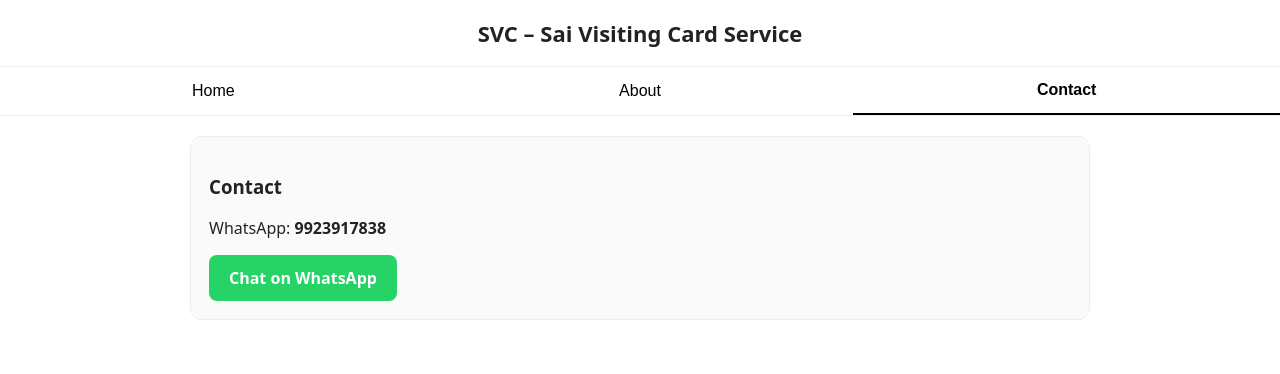
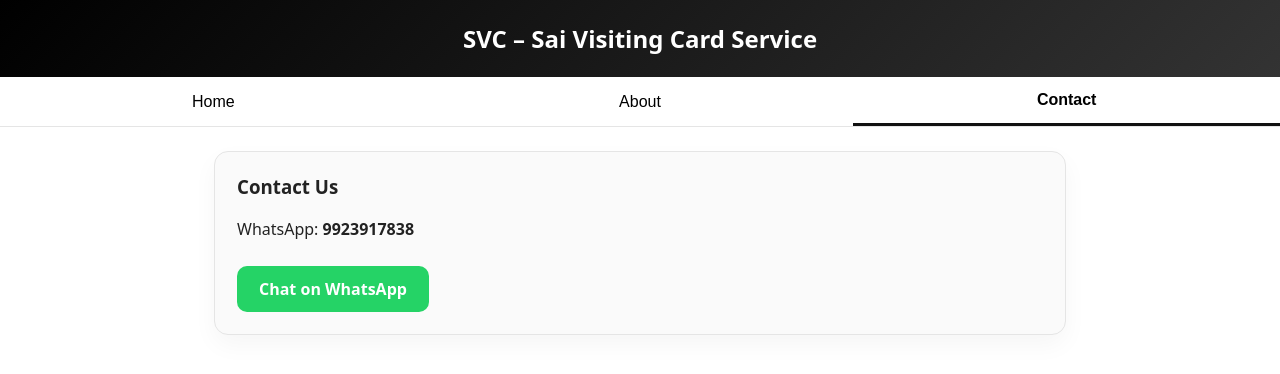
Before and after one commit to Rboy4521rrr/Sai-Visiting-Card-Service, a plain HTML site: page index.html in a window 1280 px wide. Both pictures are taken after a click on the button "Contact". Drawn offline with Linux system fonts and the light colour scheme.

Commit message:
Update index.html

```diff
--- a/index.html
+++ b/index.html
@@ -6,6 +6,16 @@
 <meta name="viewport" content="width=device-width, initial-scale=1.0">
 
 <style>
+:root{
+  --primary:#111;
+  --light:#f7f7f7;
+  --border:#e5e5e5;
+}
+
+*{
+  box-sizing:border-box;
+}
+
 body{
   margin:0;
   font-family: system-ui, Arial, sans-serif;
@@ -13,18 +23,20 @@ body{
   color:#222;
 }
 
+/* HEADER */
 header{
-  padding:18px;
+  padding:22px;
   text-align:center;
-  font-size:22px;
-  font-weight:600;
-  border-bottom:1px solid #eee;
+  font-size:24px;
+  font-weight:700;
+  background:linear-gradient(135deg,#000,#333);
+  color:white;
 }
 
+/* NAV */
 nav{
   display:flex;
-  justify-content:space-around;
-  border-bottom:1px solid #eee;
+  border-bottom:1px solid var(--border);
 }
 
 nav button{
@@ -34,61 +46,96 @@ nav button{
   background:white;
   font-size:16px;
   cursor:pointer;
+  transition:.3s;
+}
+
+nav button:hover{
+  background:var(--light);
 }
 
 nav button.active{
-  border-bottom:2px solid #000;
-  font-weight:600;
+  border-bottom:3px solid var(--primary);
+  font-weight:700;
 }
 
+/* SECTIONS */
 .section{
   display:none;
-  padding:20px;
+  padding:24px;
   max-width:900px;
   margin:auto;
+  animation:fade .3s ease;
 }
 
 .section.active{
   display:block;
 }
 
+/* CARD */
 .card{
   background:#fafafa;
-  padding:18px;
-  border-radius:12px;
-  border:1px solid #eee;
-  margin-bottom:16px;
+  padding:22px;
+  border-radius:14px;
+  border:1px solid var(--border);
+  margin-bottom:20px;
+  box-shadow:0 10px 25px rgba(0,0,0,.04);
 }
 
+.card h2,.card h3{
+  margin-top:0;
+}
+
+/* STICKERS */
 .stickers{
   display:flex;
-  gap:12px;
+  gap:16px;
   flex-wrap:wrap;
+  margin-top:10px;
 }
 
 .sticker{
-  width:90px;
-  height:90px;
-  background:#fff;
+  width:100px;
+  height:100px;
+  background:white;
   border:1px solid #ccc;
   display:flex;
   align-items:center;
   justify-content:center;
   font-size:14px;
+  font-weight:600;
+  transition:.3s;
 }
 
-.oval{ border-radius:45px / 30px; }
+.sticker:hover{
+  transform:translateY(-5px);
+  box-shadow:0 6px 15px rgba(0,0,0,.15);
+}
+
+.oval{ border-radius:50px / 32px; }
 .circle{ border-radius:50%; }
-.rect{ border-radius:8px; }
+.rect{ border-radius:10px; }
 
+/* WHATSAPP */
 .whatsapp{
   display:inline-block;
-  padding:12px 20px;
+  margin-top:10px;
+  padding:12px 22px;
   background:#25D366;
   color:white;
   text-decoration:none;
-  border-radius:8px;
-  font-weight:600;
+  border-radius:10px;
+  font-weight:700;
+  transition:.3s;
+}
+
+.whatsapp:hover{
+  background:#1ebe5b;
+}
+
+/* ANIMATION */
+@keyframes fade{
+  from{opacity:0; transform:translateY(10px);}
+  to{opacity:1; transform:none;}
 }
 </style>
 </head>
@@ -106,29 +153,29 @@ nav button.active{
 <div id="home" class="section active">
   <div class="card">
     <h2>Professional Visiting Cards</h2>
-    <p>Best price • Fast service • Quality print • Trusted work</p>
+    <p>Affordable pricing • Fast delivery • Premium quality print • Trusted service</p>
   </div>
 </div>
 
 <div id="about" class="section">
   <div class="card">
-    <h3>Kitchen</h3>
-    <p>Kitchen branding & visiting card solutions available.</p>
+    <h3>Kitchen Branding</h3>
+    <p>Complete kitchen branding & custom visiting card solutions available.</p>
 
-    <h3>Stickers</h3>
+    <h3>Sticker Shapes</h3>
     <div class="stickers">
       <div class="sticker oval">Oval</div>
       <div class="sticker circle">Circle</div>
       <div class="sticker rect">Rectangle</div>
     </div>
 
-    <p><b>Caption:</b> Can be done in anyyyyyyyyy size</p>
+    <p><b>Note:</b> Stickers available in any custom size.</p>
   </div>
 </div>
 
 <div id="contact" class="section">
   <div class="card">
-    <h3>Contact</h3>
+    <h3>Contact Us</h3>
     <p>WhatsApp: <b>9923917838</b></p>
 
     <a class="whatsapp" href="https://wa.me/919923917838" target="_blank">
```
